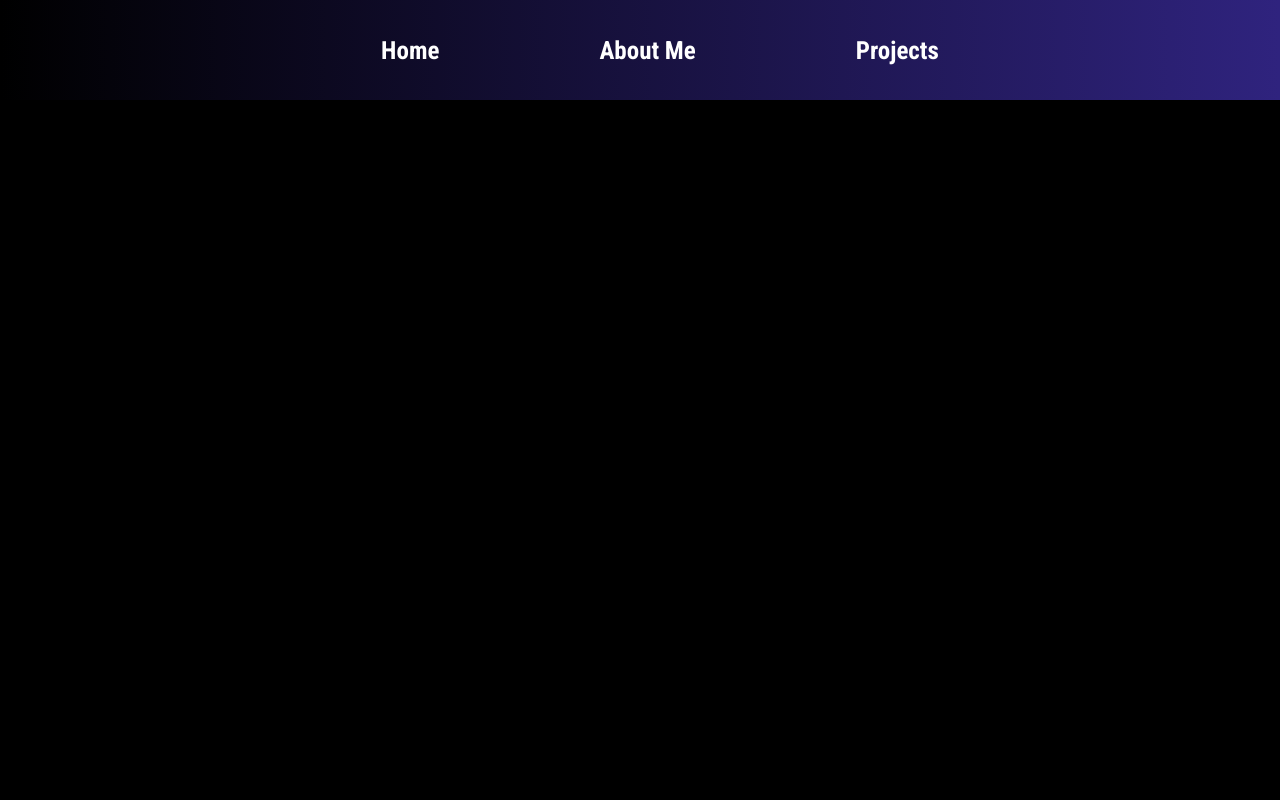
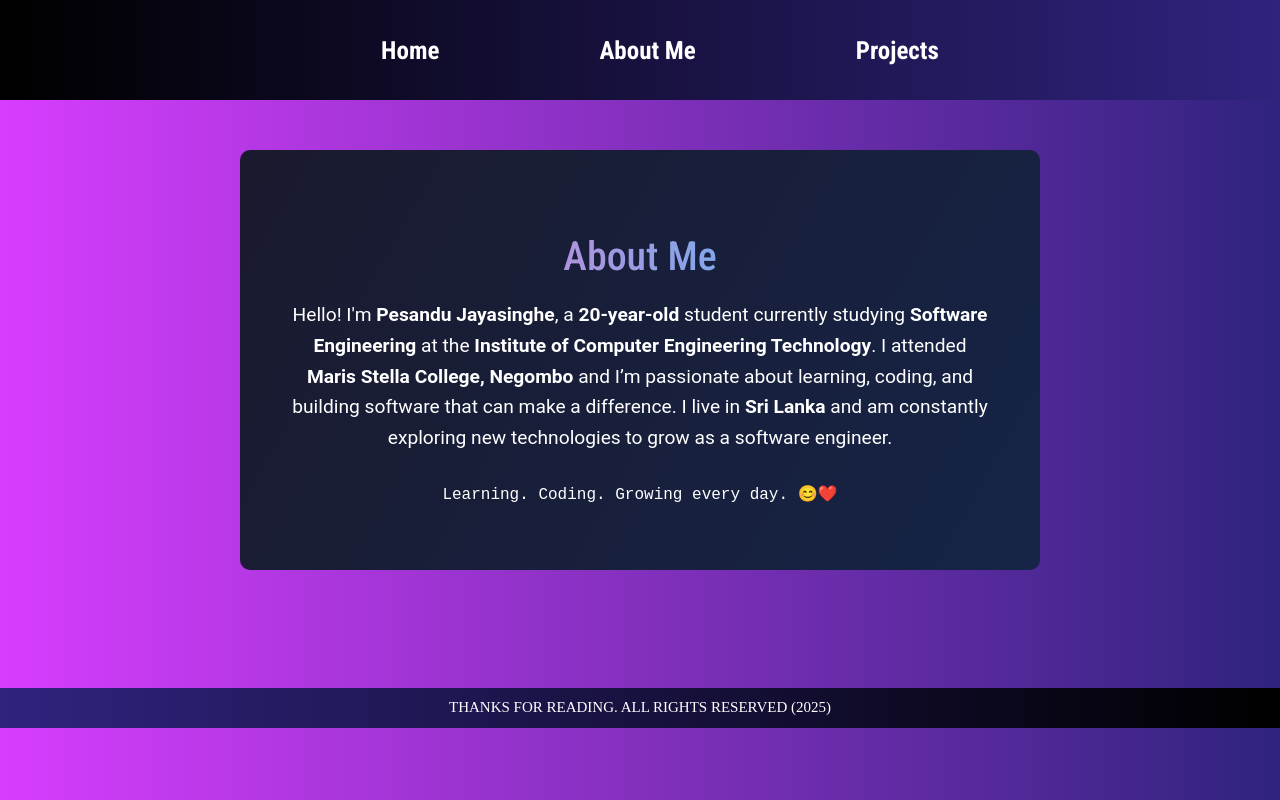
Before and after one commit to PesanduJayasinghe/Portfolio-using-Basic-HTML-CSS-, a plain HTML site: page about.html in a window 1280 px wide. Drawn offline with nearby package versions, Linux system fonts and the light colour scheme; a web font is replaced by a local one.

Commit message:
Add about me

```diff
--- a/about.html
+++ b/about.html
@@ -1,5 +1,6 @@
 <!DOCTYPE html>
 <html lang="en">
+
 <head>
     <meta charset="UTF-8">
     <meta name="viewport" content="width=device-width, initial-scale=1.0">
@@ -8,6 +9,7 @@
     <link rel="stylesheet" href="assets/css/style.css">
     <link rel="stylesheet" href="assets/css/about.css">
 </head>
+
 <body>
     <header data-aos="zoom-in">
         <li>
@@ -17,7 +19,53 @@
         </li>
     </header>
 
+
+    <section class="about-me"
+        style="font-family: 'Roboto', sans-serif; color: #fff; background: linear-gradient(120deg, #1a1a2e, #162447); padding: 50px; border-radius: 10px; max-width: 700px; margin: 50px auto; text-align: center;">
+        <h2
+            style="font-size: 2.5rem; margin-bottom: 20px; background: linear-gradient(90deg, #ff6ec7, #33ccff); -webkit-background-clip: text; -webkit-text-fill-color: transparent;">
+            About Me
+        </h2>
+        <p style="font-size: 1.2rem; line-height: 1.6;">
+            Hello! I'm <strong>Pesandu Jayasinghe</strong>, a <strong>20-year-old</strong> student currently studying
+            <strong>Software Engineering</strong> at the <strong>Institute of Computer Engineering Technology</strong>.
+            I attended <strong>Maris Stella College, Negombo</strong> and I’m passionate about learning, coding, and
+            building software that can make a difference.
+            I live in <strong>Sri Lanka</strong> and am constantly exploring new technologies to grow as a software
+            engineer.
+        </p>
+
+        <p class="typing"
+            style="font-family: monospace; font-size: 1rem; margin-top: 30px; white-space: nowrap; overflow: hidden; border-right: .15em solid #fff; animation: typing 4s steps(1500) 1 forwards, blink 0.8s step-end infinite;">
+            Learning. Coding. Growing every day. 😊❤️
+        </p>
+
+        <style>
+            @keyframes typing {
+                from {
+                    width: 0;
+                }
+
+                to {
+                    width: 100%;
+                }
+            }
+
+            @keyframes blink {
+                50% {
+                    border-color: transparent;
+                }
+            }
+        </style>
+    </section>
+
+
+    <footer>
+        THANKS FOR READING. ALL RIGHTS RESERVED (2025)
+    </footer>
+
     <script src="https://unpkg.com/aos@2.3.1/dist/aos.js"></script>
     <script src="assets/js/main.js"></script>
 </body>
+
 </html>
--- a/assets/css/about.css
+++ b/assets/css/about.css
@@ -1,3 +1,8 @@
 body{
-    background-color: black;
+    margin: 0%;
+    background: linear-gradient(to right, rgb(215, 61, 254), rgb(47, 35, 126));
 }
+
+footer{
+    margin-top: 118px;
+}
--- a/assets/css/style.css
+++ b/assets/css/style.css
@@ -15,7 +15,7 @@ h2 {
 
 
 header {
-    background: linear-gradient(to right, black, rgb(47, 35, 126));
+    background: linear-gradient(to right, black,  rgb(47, 35, 126));
     display: flex;
     flex-direction: row;
     justify-content: center;
@@ -74,18 +74,6 @@ li {
     width: 50px;
 }
 
-
-
-footer {
-    display: flex;
-    align-items: center;
-    justify-content: center;
-    background: linear-gradient(to left, black, rgb(47, 35, 126));
-    height: 40px;
-    color: white;
-    font-size: 15px;
-}
-
 li a {
     color: white;
     text-decoration: none;
@@ -112,3 +100,29 @@ li a::after {
 li a:hover::after {
     width: 100%;
 }
+
+h2 span,h1 span{
+    color: white;
+    text-decoration: none;
+    position: relative;
+    transition: color 0.3s, transform 0.3s;
+    display: inline-block;
+}
+
+h2 span:hover,h1 span:hover {
+    color: #e6ff01;
+    transform: scale(1.1);
+    cursor: zoom-in;
+}
+
+
+
+footer {
+    display: flex;
+    align-items: center;
+    justify-content: center;
+    background: linear-gradient(to left, black, rgb(47, 35, 126));
+    height: 40px;
+    color: white;
+    font-size: 15px;
+}
```
Also changed, not shown: index.html (+4 -4 lines).
